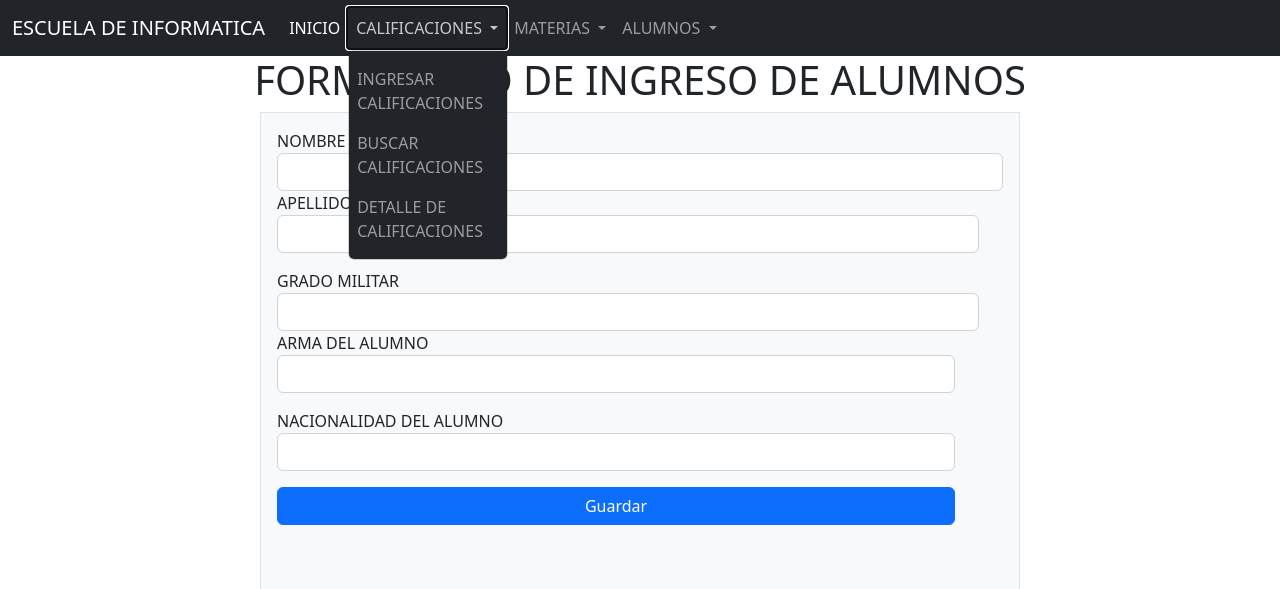
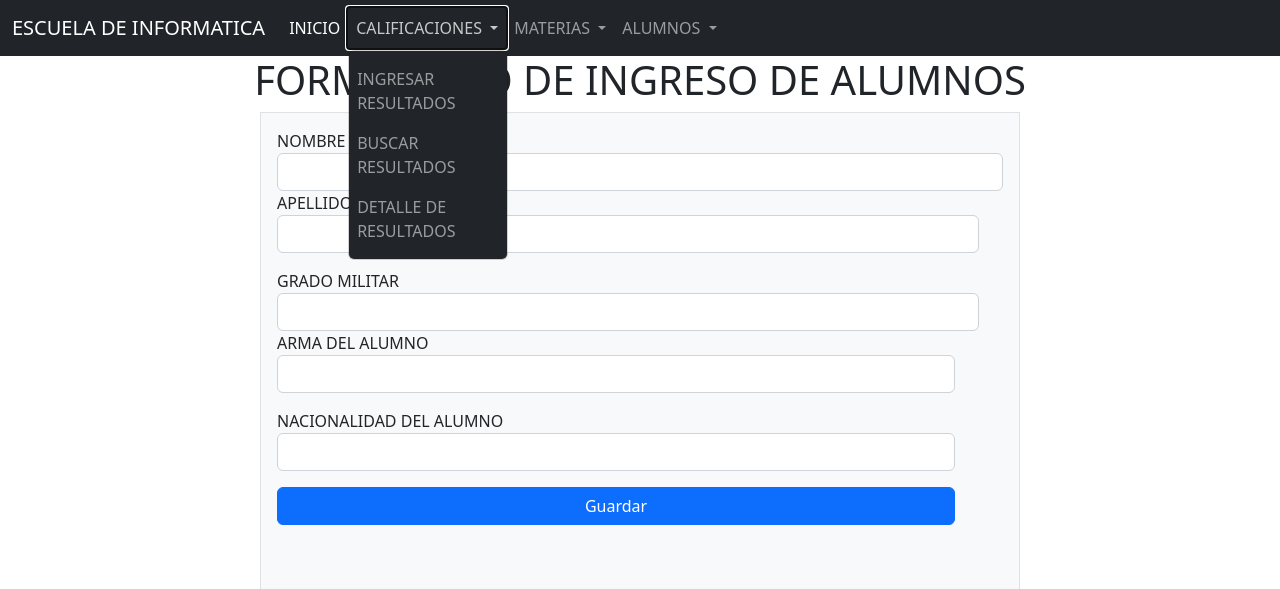
Before and after one commit to byron1614/final_rac, a PHP site: page /vistas/alumnos/index.php in a window 1280 px wide, after a click on "CALIFICACIONES". Shown: the top 589 px of the page. Run offline with PHP 8.4, Linux system fonts and the light colour scheme.

Commit message:
cambio de datos en el codigo navbar

```diff
--- a/includes/navbar.php
+++ b/includes/navbar.php
@@ -15,13 +15,13 @@
                     </a>
                     <ul class="dropdown-menu bg-dark">
                         <li class="nav-item">
-                            <a class="nav-link" href="/final_rac/vistas/calificaciones/index.php">INGRESAR CALIFICACIONES</a>
+                            <a class="nav-link" href="/final_rac/vistas/calificaciones/index.php">INGRESAR RESULTADOS</a>
                         </li>
                         <li class="nav-item">
-                            <a class="nav-link" href="/final_rac/vistas/calificaciones/buscar.php">BUSCAR CALIFICACIONES</a>
+                            <a class="nav-link" href="/final_rac/vistas/calificaciones/buscar.php">BUSCAR RESULTADOS</a>
                         </li>
                         <li class="nav-item">
-                            <a class="nav-link" href="/final_rac/controladores/materias/.php">DETALLE DE CALIFICACIONES</a>
+                            <a class="nav-link" href="/final_rac/controladores/calificaciones/detalle_ventas.php">DETALLE DE RESULTADOS</a>
                         </li>
                     </ul>
                 </li>
```
